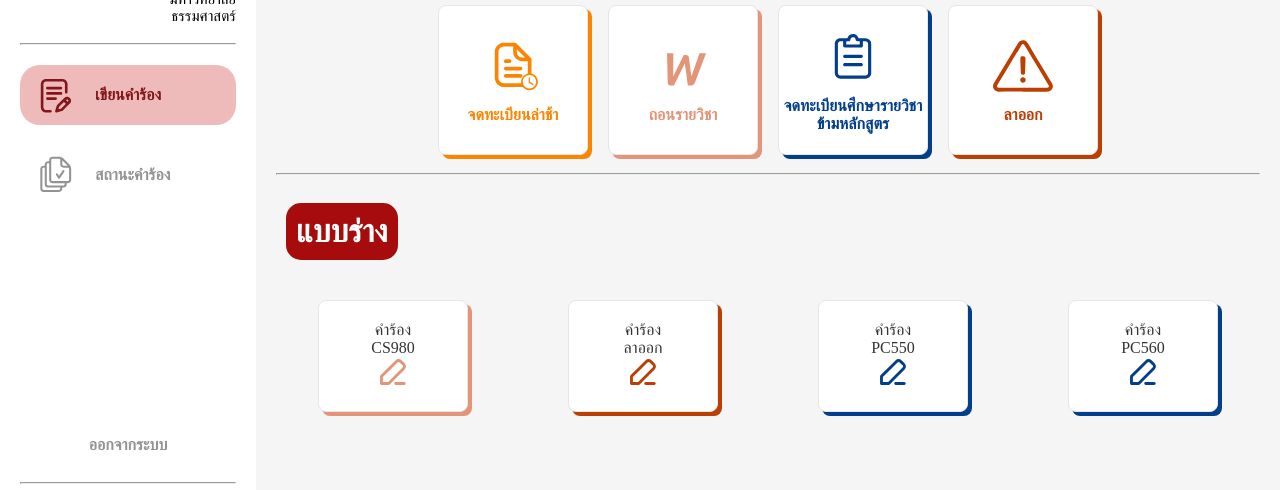
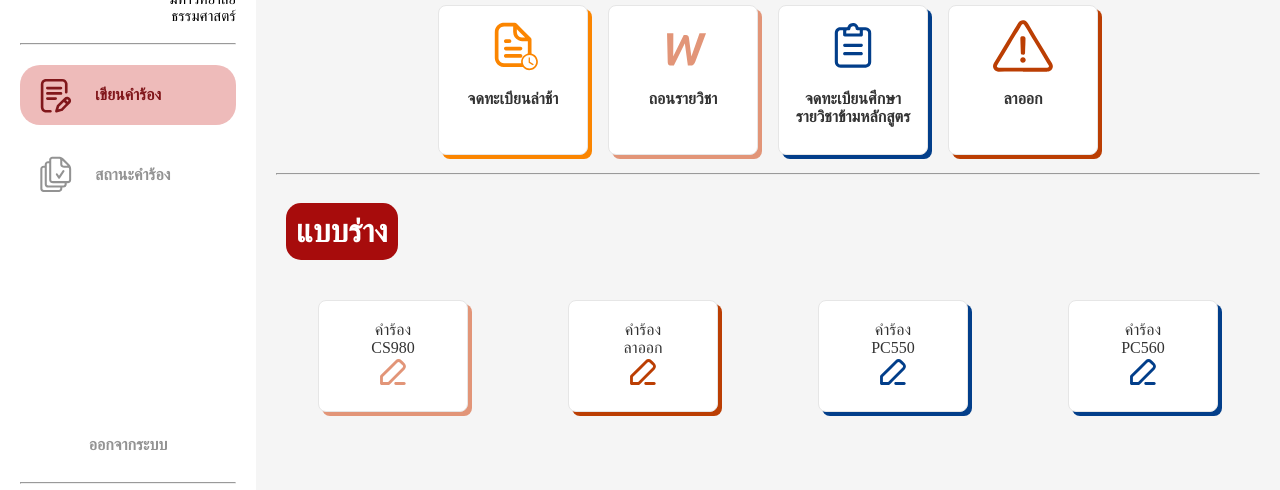
Before and after one commit to Phattharaphum/cs261-group8-100001, a website: page project-root/public/home.html in a window 1280 px wide. Shown: the part 122-612 px from the top of the page. Drawn offline with Linux system fonts and the light colour scheme; a web font is replaced by a local one.

Commit message:
update html css

```diff
--- a/project-root/public/css/homestyle.css
+++ b/project-root/public/css/homestyle.css
@@ -149,14 +149,15 @@ body {
     color: #333;
     box-shadow: 0 2px 5px rgba(0, 0, 0, 0.1);
     display: flex;
-    flex-direction: column;  /* จัดเรียง item ภายในการ์ดในแนวตั้ง */
-    align-items: center;  /* จัดให้อยู่ตรงกลางในแนวนอน */
-    justify-content: center;  /* จัดให้อยู่ตรงกลางในแนวตั้ง */
-    width: 150px;  /* ขนาดสี่เหลี่ยมจัตุรัส */
-    height: 150px;  /* ขนาดสี่เหลี่ยมจัตุรัส */
+    flex-direction: column;
+    align-items: center;
+    justify-content: center;
+    width: 150px;
+    height: 150px;
     text-align: center;
     cursor: pointer;
     transition: background-color 0.3s ease, transform 0.2s ease;
+    padding: 10px;
 }
 
 .draft-card:hover {
@@ -166,13 +167,23 @@ body {
 .draft-card img {
     width: 60px;
     height: 60px;
-    margin-bottom: 10px;  /* เพิ่มระยะห่างระหว่างไอคอนและข้อความ */
+    margin-bottom: 10px;
 }
 
 .draft-card p {
     font-weight: bold;
     color: #333;
 }
+.draft-card a {
+    text-decoration: none;
+    color: inherit;
+    display: block;
+    width: 100%;
+    height: 100%;
+    text-align: center;
+    box-sizing: border-box;
+}
+
 /* แบบร่าง */
 .draftlist-header {
     display: flex;
@@ -266,9 +277,6 @@ body {
     width: 50px;
     height: 50px;
 }
-
-
-
 .card-sidebar {
     display: flex;
     align-items: center;
--- a/project-root/public/home.html
+++ b/project-root/public/home.html
@@ -54,21 +54,29 @@
         <div class="draft-section">
             <div class="draft-cards">
                 <div class="draft-cards">
-                    <div style="box-shadow: 4px 4px #FB8500;" class="draft-card">
-                        <img src="./img/Artboard 4.svg" alt="">
-                        <p style="color: #FB8500;">จดทะเบียนล่าช้า</p>
+                    <div class="draft-card" style="box-shadow: 4px 4px #FB8500;">
+                        <a href="#">
+                            <img src="./img/Artboard 4.svg" alt="Icon">
+                            <p>จดทะเบียนล่าช้า</p>
+                        </a>
                     </div>
-                    <div style="box-shadow: 4px 4px #E29578;" class="draft-card">
-                        <img src="./img/Artboard 1.svg" alt="">
-                        <p style="color: #E29578;">ถอนรายวิชา</p>
+                    <div class="draft-card" style="box-shadow: 4px 4px #E29578;">
+                        <a href="#">
+                            <img src="./img/Artboard 1.svg" alt="Icon">
+                            <p>ถอนรายวิชา</p>
+                        </a>
                     </div>
-                    <div style="box-shadow: 4px 4px #023E8A;" class="draft-card">
-                        <img src="./img/Artboard 6.svg" alt="">
-                        <p style="color: #023E8A;">จดทะเบียนศึกษารายวิชาข้ามหลักสูตร</p>
+                    <div class="draft-card" style="box-shadow: 4px 4px #023E8A;">
+                        <a href="#">
+                            <img src="./img/Artboard 6.svg" alt="Icon">
+                            <p>จดทะเบียนศึกษารายวิชาข้ามหลักสูตร</p>
+                        </a>
                     </div>
-                    <div style="box-shadow: 4px 4px #BB3E03;" class="draft-card">
-                        <img src="./img/Artboard 7.svg" alt="">
-                        <p style="color: #BB3E03;">ลาออก</p>
+                    <div class="draft-card" style="box-shadow: 4px 4px #BB3E03;">
+                        <a href="#">
+                            <img src="./img/Artboard 7.svg" alt="Icon">
+                            <p>ลาออก</p>
+                        </a>
                     </div>
                 </div>
             </div>
```
